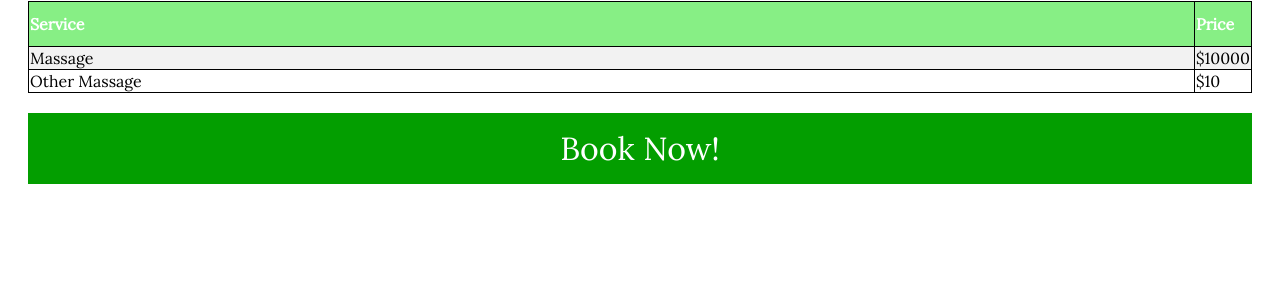
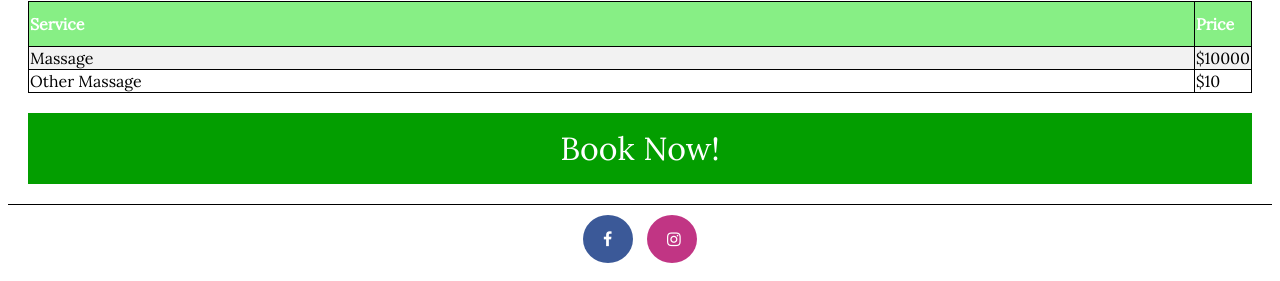
Before and after one commit to phill715/joslyn-website, a plain HTML site: page index.html in a window 1280 px wide. Shown: the part 544-825 px from the top of the page. Before the commit the page ends 800 px from the top, so only its background shows below. Drawn offline with nearby package versions, Linux system fonts and the light colour scheme.

Commit message:
Center Social Media Buttons in footer

```diff
--- a/index.html
+++ b/index.html
@@ -5,6 +5,7 @@
     <title>Joslyn Lacasse L.M.T.</title>
     <meta name="viewport" content="width=device-width, initial-scale=1.0">
     <link rel="stylesheet" href="style.css">
+    <link rel="stylesheet" href="https://cdnjs.cloudflare.com/ajax/libs/font-awesome/4.7.0/css/font-awesome.min.css">
     <link href="https://fonts.googleapis.com/css?family=Alegreya|Lora&display=swap" rel="stylesheet">
   </head>
 
@@ -22,12 +23,14 @@
       <div class="menuitem"><a href="#">Pictures</a></div>
     </nav>
 
+    <!-- Main Content -->
     <article class="main">
       <h2>About Me</h2>
       <p>Maecenas odio ipsum, laoreet non risus quis, ornare condimentum justo. Vivamus sed odio sed risus maximus rhoncus eu at elit. Cras fermentum non mi eu faucibus. Pellentesque at lacinia neque. Mauris vitae nibh sit amet mi congue convallis id eu odio. Morbi et aliquam felis. Praesent mauris sem, lacinia at elit et, interdum tincidunt est. </p>
       <img src="images/300.png" style="width:100%">
     </article>
 
+    <!-- Table of Services -->
     <table>
       <tr>
         <th>Service</th>
@@ -43,9 +46,15 @@
       </tr>
     </table>
 
+    <!-- Book Now button -->
     <div id="booknow">
       <a href="#">Book Now!</a>
     </div>
 
+    <div class="footer">
+      <a href="#" class="fa fa-facebook"></a>
+      <a href="#" class="fa fa-instagram"></a>
+    </div>
+
   </body>
 </html>
--- a/style.css
+++ b/style.css
@@ -81,6 +81,32 @@ tr:hover {
   width: 100%;
 }
 
+.footer {
+  width: 100%;
+  border-top: 1px solid black;
+  margin-top: 20px;
+  text-align: center;
+}
+.fa {
+  padding: 16px 30px 16px 20px;
+  margin: 10px 5px;
+  font-size: 30px;
+  width: 30px;
+  text-align: center;
+  text-decoration: none;
+  border-radius: 50%;
+}
+.fa:hover {
+    opacity: 0.7;
+}
+.fa-facebook {
+  background: #3B5998;
+  color: white;
+}
+.fa-instagram {
+  background: #c13584;
+  color: white;
+}
 
 /* Tablet formatting */
 @media only screen and (min-width: 768px) {
```
